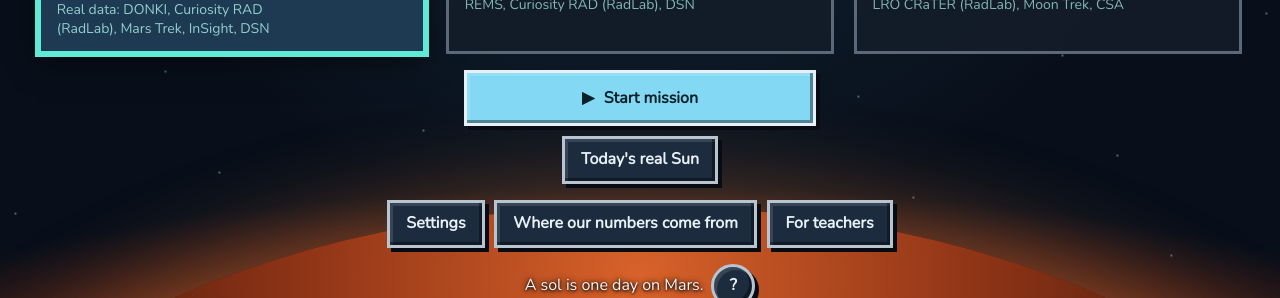
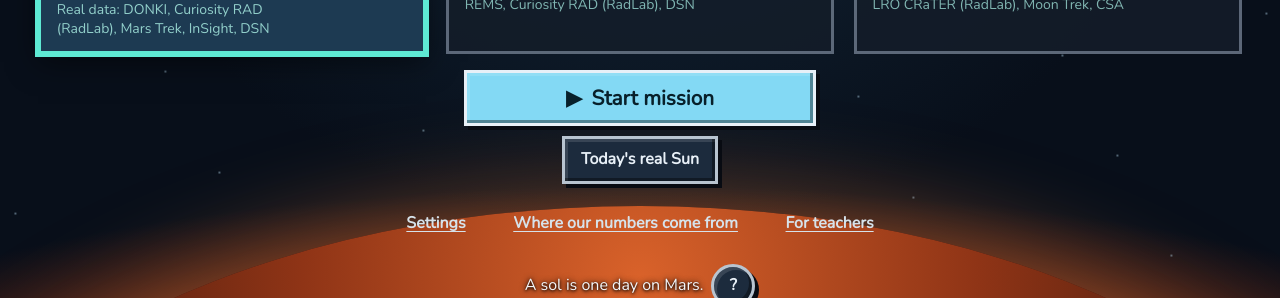
Before and after one commit to YYN192/impossible-solution, a React (Vite) app: page / in a window 1280 px wide. Shown: the part 499-797 px from the top of the page. Built offline with nearby package versions, Linux system fonts and the light colour scheme; no server answers.

Commit message:
Start screen hierarchy: bigger Start mission label; Settings, sources and teachers become quiet links like the top bar
Co-Authored-By: Claude Opus 5.5 <noreply@anthropic.com>

```diff
--- a/src/menu.css
+++ b/src/menu.css
@@ -41,3 +41,7 @@
 @media(max-height:800px) and (min-width:901px){.mission-menu .menu-bottom{display:none}.menu-head h1{font-size:clamp(2.2rem,1rem + 3.4vw,4rem)}}
 .mission-menu .menu-bottom,.mission-menu .menu-bottom span,.mission-menu .sol-explainer{color:#f4f7fa;text-shadow:0 1px 3px #000,0 0 6px #000}
 .mission-menu .mission-card[aria-pressed="true"]:hover{transform:none;border-color:#5eead4;box-shadow:0 0 0 3px #5eead4,0 8px 28px rgba(0,0,0,.5)}
+/* Hierarchy: Start is the one big action; the secondary links sit back like the top bar. */
+.mission-menu button.launch-button { font-size: 1.3rem !important; min-height: 64px; }
+.mission-menu .menu-quiet button { background: transparent; border-color: transparent; box-shadow: none; color: #d6e2ea; font-weight: 600; text-decoration: underline; text-underline-offset: 3px; }
+.mission-menu .menu-quiet button:hover { border-color: #52687b; color: #fff; }
```
